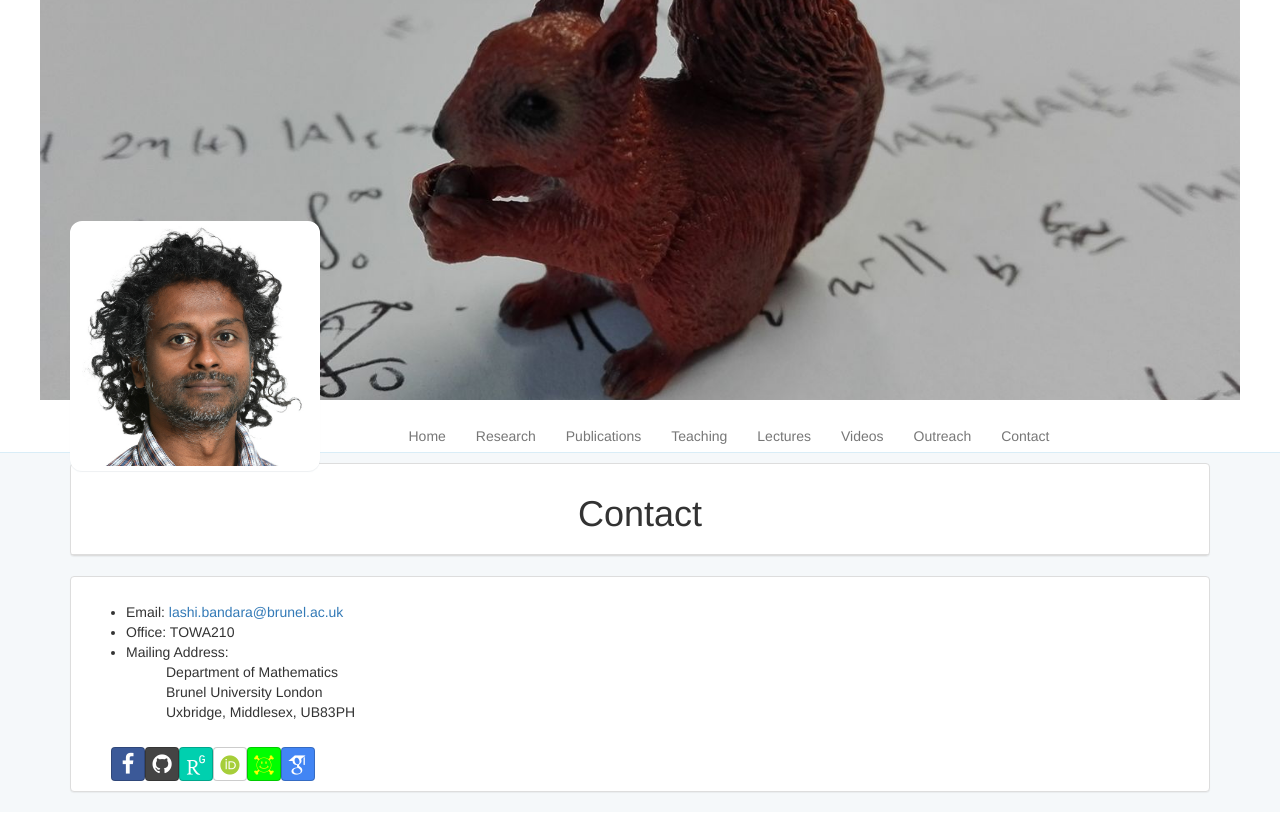
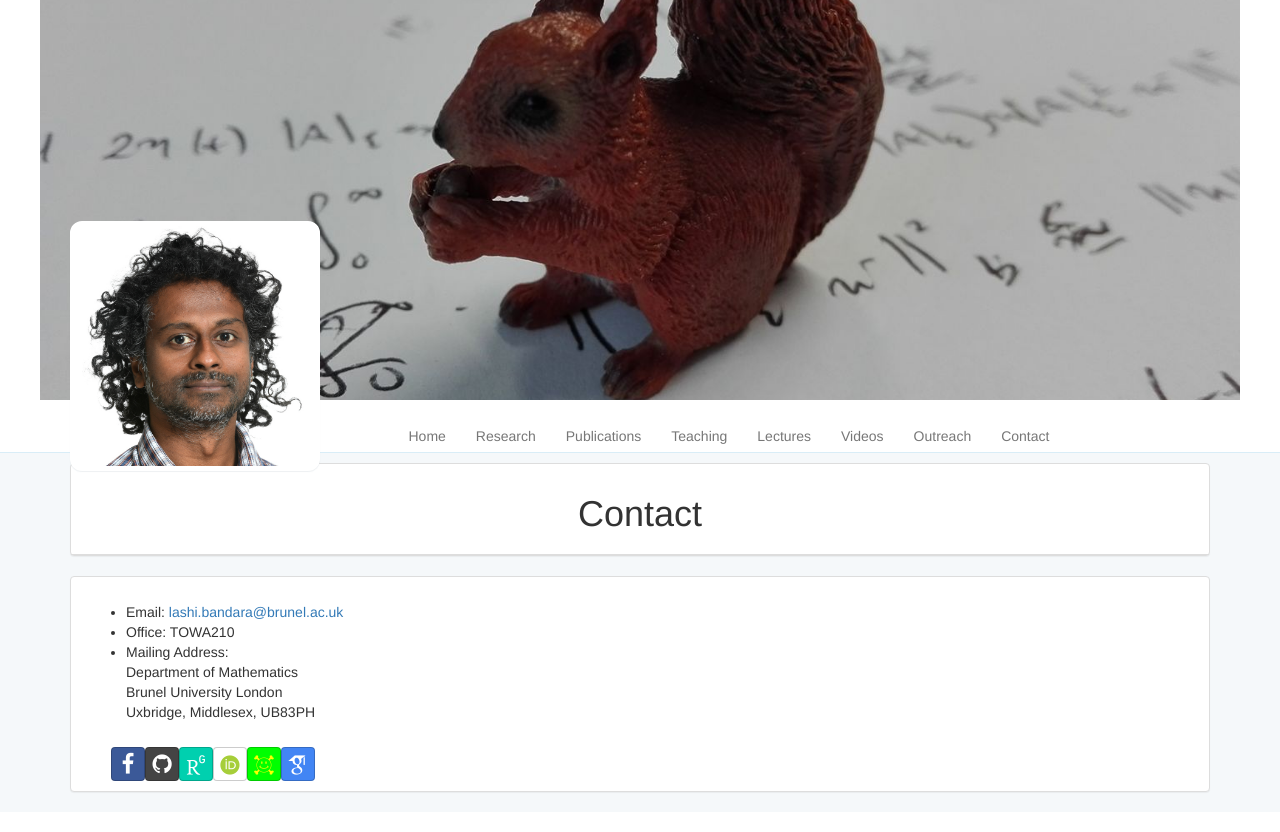
Before and after one commit to lashi-bandara/lashi-bandara.github.io, a Jekyll site: the page built from toc/contact/index.html, in a window 1280 px wide. Shown: the top 832 px of the page. Built offline with Jekyll 4.4.1, drawn with Linux system fonts in a browser that asks for light colours; some web fonts are replaced.

Commit message:
Contact fix

```diff
--- a/toc/contact/index.html
+++ b/toc/contact/index.html
@@ -13,11 +13,10 @@ description: "Lashi Bandara"
 	<li>Email: <a href="mailto:lashi.bandara@brunel.ac.uk">lashi.bandara@brunel.ac.uk</a></li>
 	<li>Office: TOWA210</li>
 	<li>Mailing Address:
-	  <ul>
-	    <p>Department of Mathematics
-	    <br>Brunel University London
-	    <br>Uxbridge, Middlesex, UB83PH
-	  </ul>
+	    <p>Department of Mathematics<br>
+	       Brunel University London<br>
+	       Uxbridge, Middlesex, UB83PH
+            </p>
 	</li>
       </ul>
     </div>
```
